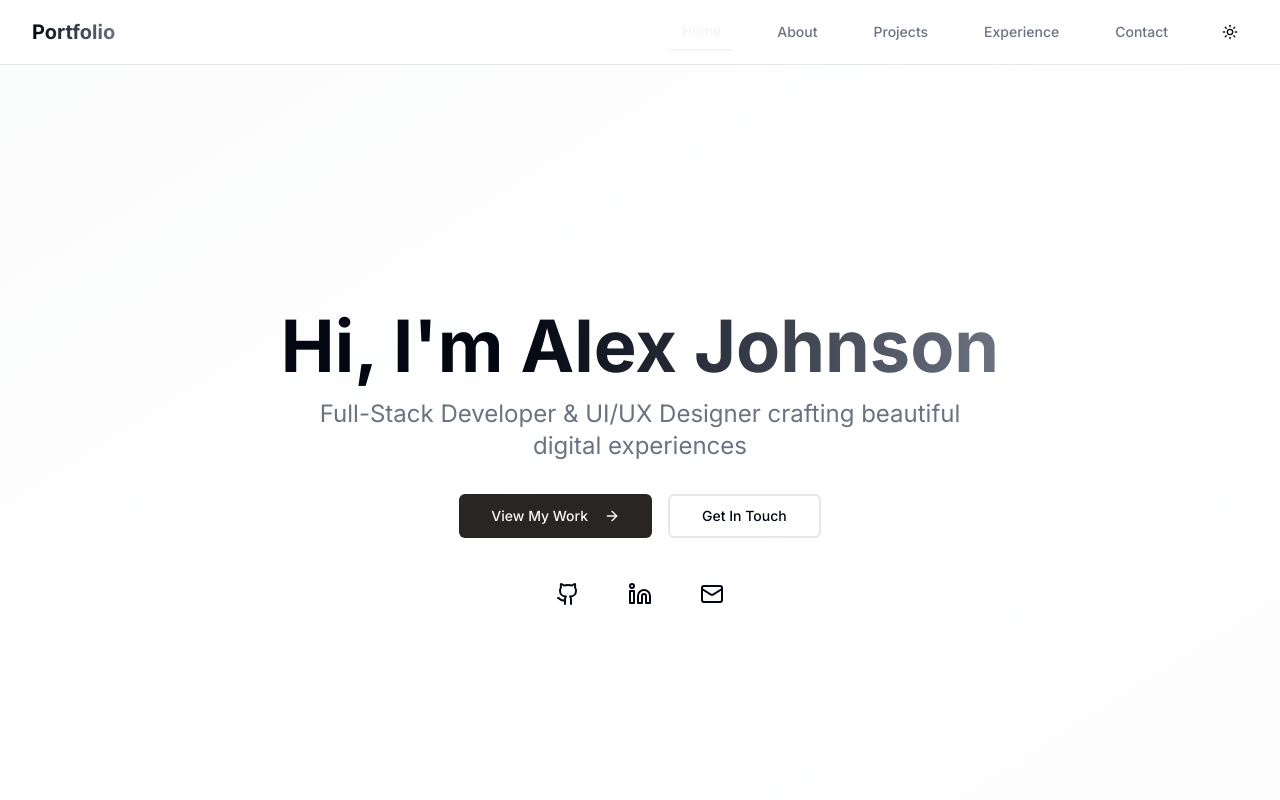
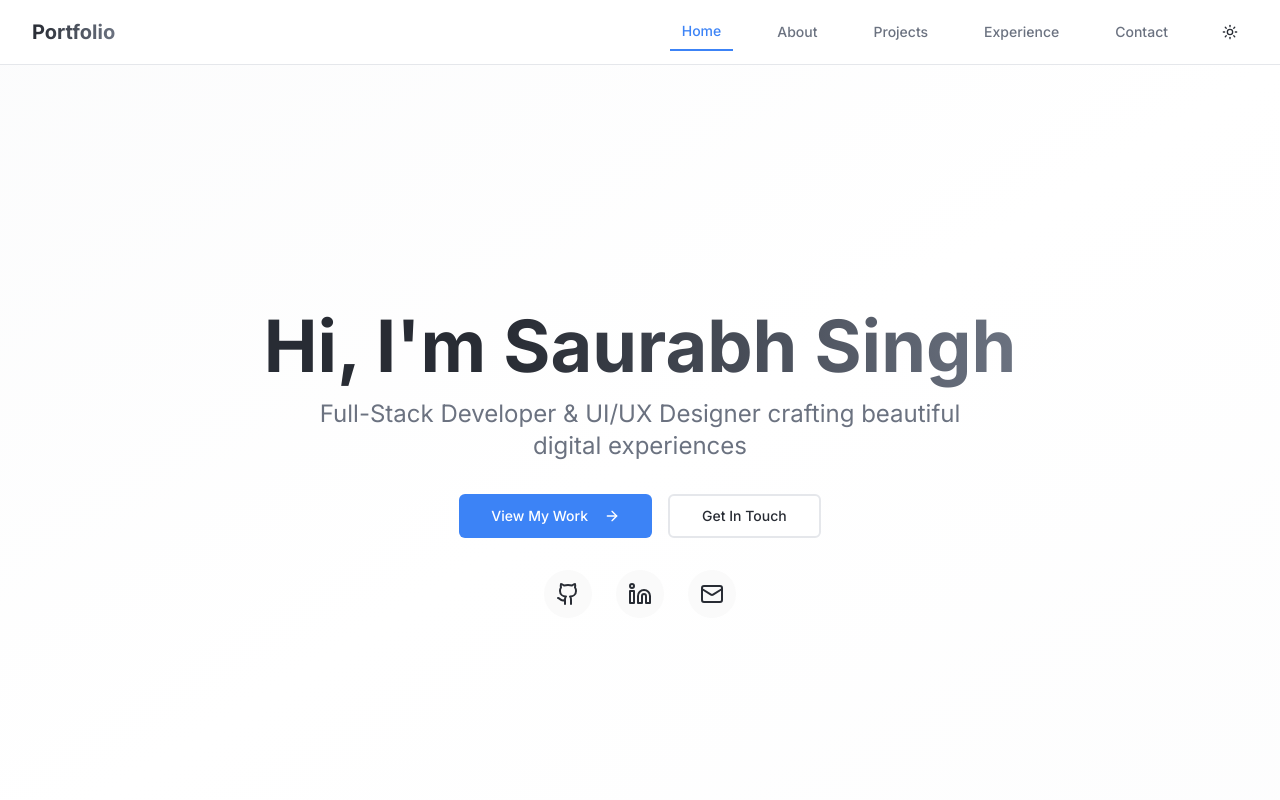
Before and after one commit to saurabh-191/portfolio, a React (Vite) app: page / in a window 1280 px wide. Shown: the top 800 px of the page. Built offline with nearby package versions, Linux system fonts and the light colour scheme; the HTML template or start-up script is replaced by a standard one.

Commit message:
Update name and improve light theme colors

```diff
--- a/src/index.css
+++ b/src/index.css
@@ -6,28 +6,28 @@
 
 @layer base {
   :root {
-    /* Subtle Professional Color Palette - Light Mode */
+    /* Enhanced Professional Color Palette - Light Mode */
     --background: 0 0% 100%;
-    --foreground: 224 71% 4%;
+    --foreground: 220 13% 18%;
 
-    --card: 0 0% 100%;
-    --card-foreground: 224 71% 4%;
+    --card: 0 0% 98%;
+    --card-foreground: 220 13% 18%;
 
     --popover: 0 0% 100%;
-    --popover-foreground: 224 71% 4%;
+    --popover-foreground: 220 13% 18%;
 
-    --primary: 220 14% 96%;
-    --primary-foreground: 220 9% 46%;
-    --primary-glow: 220 14% 98%;
+    --primary: 217 91% 60%;
+    --primary-foreground: 0 0% 100%;
+    --primary-glow: 217 91% 65%;
 
     --secondary: 220 14% 96%;
-    --secondary-foreground: 220 9% 46%;
+    --secondary-foreground: 220 13% 18%;
 
     --muted: 220 14% 96%;
     --muted-foreground: 220 9% 46%;
 
-    --accent: 12 6% 15%;
-    --accent-foreground: 0 0% 98%;
+    --accent: 217 91% 60%;
+    --accent-foreground: 0 0% 100%;
 
     --destructive: 0 84% 60%;
     --destructive-foreground: 0 0% 98%;
--- a/src/pages/Home.tsx
+++ b/src/pages/Home.tsx
@@ -14,7 +14,7 @@ const Home = () => {
           <div className="space-y-4 animate-fade-in">
             <h1 className="text-4xl md:text-6xl lg:text-7xl font-bold">
               Hi, I'm{' '}
-              <span className="gradient-text">Alex Johnson</span>
+              <span className="gradient-text">Saurabh Singh</span>
             </h1>
             <p className="text-xl md:text-2xl text-muted-foreground max-w-2xl mx-auto">
               Full-Stack Developer & UI/UX Designer crafting beautiful digital experiences
```
